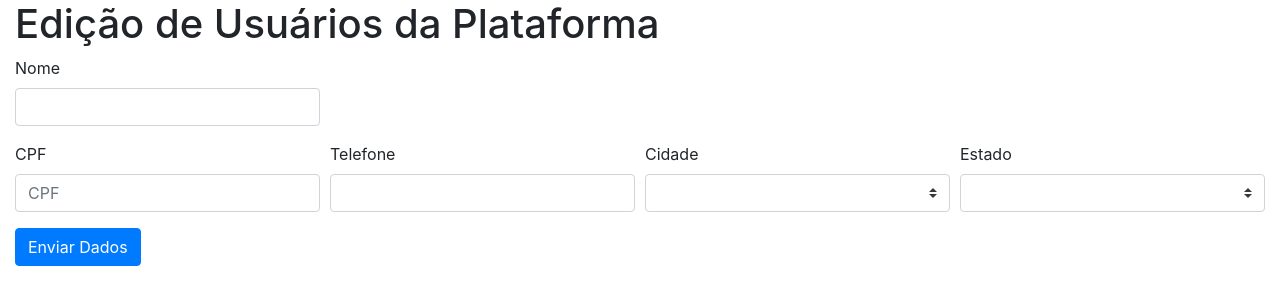
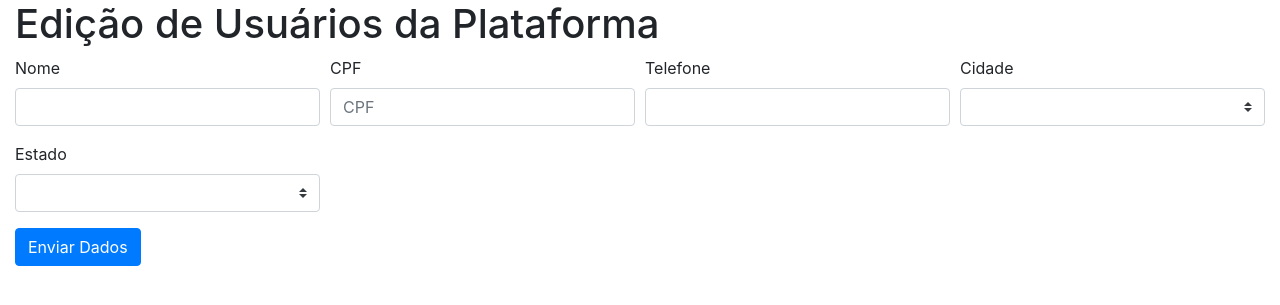
Before and after one commit to Portuga02/teste-savio-cadastro-clientes, a PHP site: page /editar_usuario.php in a window 1280 px wide. Shown: the part 80-385 px from the top of the page. Run offline with PHP 8.4, Linux system fonts and the light colour scheme; data that the repository does not hold is empty; some libraries are stand-ins or nearby versions.

Commit message:
agora foi

```diff
--- a/cadastrar.php
+++ b/cadastrar.php
@@ -45,8 +45,7 @@ include_once("conexao.php");
 					</div>
 				</div>
 
-			</div>
-			<div class="form-row">
+
 				<div class="col-md-3 mb-3">
 					<label for="validationCustom03">CPF</label>
 					<input type="text" name="con_cpf" class="form-control" placeholder="CPF sem traços e numeros" id="validationCustom03" required>
--- a/cadastrar_usuario.php
+++ b/cadastrar_usuario.php
@@ -14,9 +14,9 @@ $result_usuario = "INSERT INTO contatos (con_nome,con_telefone,con_cpf,bre_id,br
 $resultado_usuario = mysqli_query($conn, $result_usuario);
 
 if (mysqli_insert_id($conn)) {
-	$_SESSION['msg'] = "<p style='color:green;'>Usuário cadastrado com sucesso</p>";
+	$_SESSION['msg'] = "<div class='alert alert-success'><p>Usuário cadastrado com sucesso</p> </div>";
 	header("Location: index.php");
 } else {
-	$_SESSION['msg'] = "<p style='color:red;'>Usuário não foi cadastrado com sucesso</p>";
+	$_SESSION['msg'] = "<div class='alert alert-danger'><p >Usuário não foi cadastrado com sucesso</p>  </div>";
 	header("Location: cadastrar.php");
 }
--- a/deletar_usuario.php
+++ b/deletar_usuario.php
@@ -10,14 +10,14 @@ if (!empty($con_id || $con_nome)) {
 	$resultado_usuario = mysqli_query($conn, $result_usuario);
 
 	if (mysqli_affected_rows($conn)) {
-		$_SESSION['msg'] = "<p style='color:green;'>Usuário $con_nome,  e seu Id de numero : $con_id,  foi apagado com sucesso</p>";
+		$_SESSION['msg'] = "<div class='alert alert-sucess'><p >Usuário <strong style='color:red'> $con_nome </strong>,  e seu Id de numero : <strong style='color:red'>$con_id</strong>,  foi apagado com sucesso</p> </div>";
 		header("Location: index.php");
 	} else {
 
-		$_SESSION['msg'] = "<p style='color:red;'>Erro o usuário não foi apagado com sucesso</p>";
+		$_SESSION['msg'] = "<div class='alert alert-danger'><p style='color:red'>Erro o usuário não foi apagado com sucesso</p></div>";
 		header("Location: index.php");
 	}
 } else {
-	$_SESSION['msg'] = "<p style='color:red;'>Necessário selecionar um usuário</p>";
+	$_SESSION['msg'] = "<div class='alert alert-warning'><p style='color:yellow'>Necessário selecionar um usuário</p></div>";
 	header("Location: index.php");
 }
--- a/editar_usuario.php
+++ b/editar_usuario.php
@@ -43,7 +43,7 @@ $row_usuario = mysqli_fetch_assoc($resultado_usuario);
 
 			<input type="hidden" name="con_id" value="<?php echo $row_usuario['con_id']; ?>">
 			<div class="form-row">
-				<div class="col-md-3 mb-3">
+				<div class="col-md-3">
 					<label for="validationCustom01">Nome</label>
 					<input type="text" name="con_nome" class="form-control" id="validationCustom01" value="<?php echo $row_usuario['con_nome'];  ?>">
 					<div class="valid-feedback">
@@ -51,18 +51,17 @@ $row_usuario = mysqli_fetch_assoc($resultado_usuario);
 					</div>
 				</div>
 
-			</div>
-			<div class="form-row">
-				<div class="col-md-3 mb-3">
+
+				<div class="col-sm-3 ">
 					<label for="validationCustom03">CPF</label>
-					<input type="text" name="con_cpf" class="form-control" placeholder="CPF" id="validationCustom03"  value="<?php echo $row_usuario['con_cpf']; ?>">
+					<input type="text" name="con_cpf" class="form-control" placeholder="CPF" id="validationCustom03" value="<?php echo $row_usuario['con_cpf']; ?>">
 					<div class="invalid-feedback">
 						Digite seu CPF com traços e pontos!
 					</div>
 				</div>
 				<div class="col-md-3 mb-3">
 					<label for="validationCustom04">Telefone</label>
-					<input type="text" name="con_telefone" class="form-control" id="validationCustom04" value="<?php echo $row_usuario['con_telefone'];?> "/>
+					<input type="text" name="con_telefone" class="form-control" id="validationCustom04" value="<?php echo $row_usuario['con_telefone']; ?> " />
 					<div class="invalid-feedback">
 						Digite seu telefone com DDD!
 					</div>
--- a/pesquisar.php
+++ b/pesquisar.php
@@ -50,8 +50,9 @@ include_once "conexao.php";
 					LEFT JOIN brasil_estados ON contatos.bro_id = brasil_estados.bro_id LIMIT $inicio, $qnt_result_pg";
 
 	$resultado_usuario = mysqli_query($conn, $result_usuario);
-	echo "<table  class='table table-striped' id='tabela-usuarios_filtros'>";
+	echo "<table  class='table table-striped' >";
 	echo "<thead>";
+
 	echo "<tr>";
 	echo "<th scope='col'>" . "ID" . "<br/>" . "</th>";
 	echo "<th scope='col'>" . "NOME" . "<br/>" . "</th>";
@@ -62,7 +63,7 @@ include_once "conexao.php";
 	echo "<th scope='col'colspan= 2>" . "AÇÕES" . "<br/>" . "</th>";
 	echo "<tr/>";
 	echo "</thead>";
-	echo "<tbody>";
+	echo "<tbody id='tabela-usuarios_filtros'>";
 
 	while ($row_usuario = mysqli_fetch_assoc($resultado_usuario)) {
 
```
Also changed, not shown: config_edit_usuario.php (+6 -2 lines).
